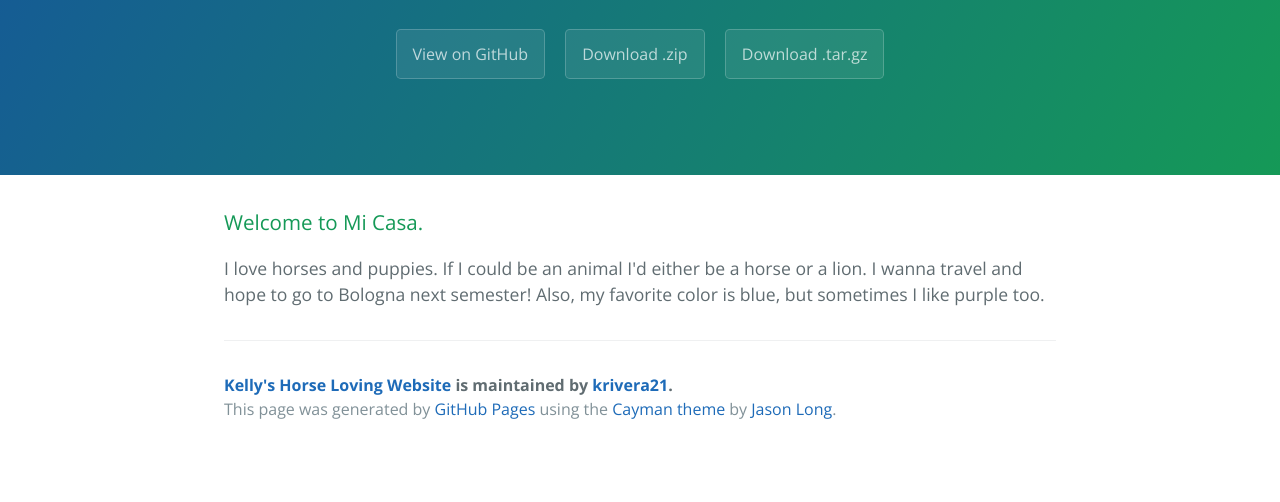
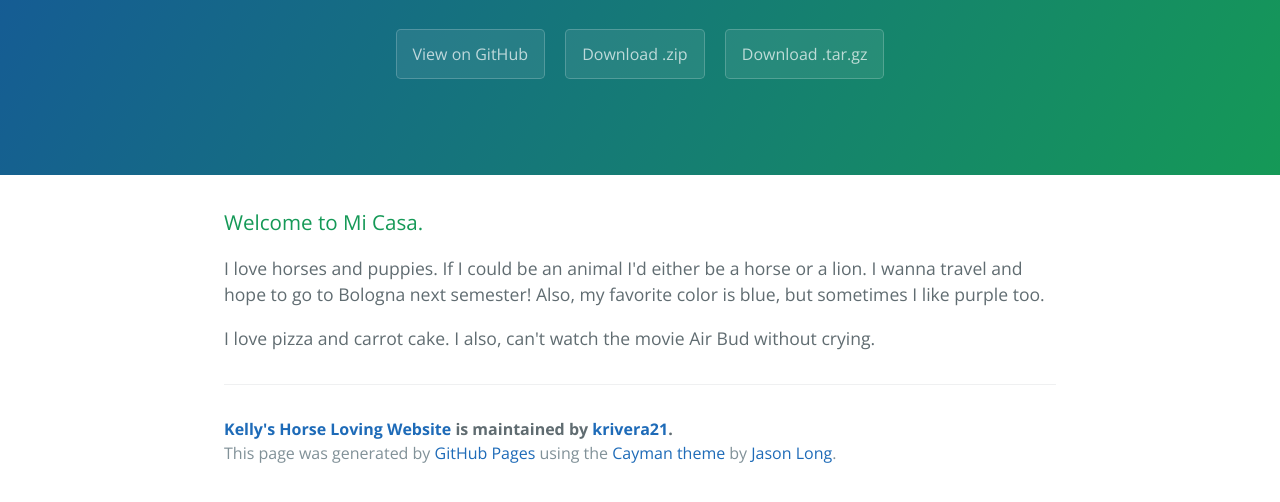
Before and after one commit to krivera21/kelly.github.io, a plain HTML site: page index.html in a window 1280 px wide. Shown: the part 208-710 px from the top of the page. Drawn offline with nearby package versions, Linux system fonts and the light colour scheme.

Commit message:
Added a paragraph
About Air Bud

```diff
--- a/index.html
+++ b/index.html
@@ -23,7 +23,7 @@
 <a id="welcome-to-mi-casa" class="anchor" href="#welcome-to-mi-casa" aria-hidden="true"><span aria-hidden="true" class="octicon octicon-link"></span></a>Welcome to Mi Casa.</h3>
 
 <p>I love horses and puppies. If I could be an animal I'd either be a horse or a lion. I wanna travel and hope to go to Bologna next semester! Also, my favorite color is blue, but sometimes I like purple too. </p>
-
+<p>I love pizza and carrot cake. I also, can't watch the movie Air Bud without crying.</p>
       <footer class="site-footer">
         <span class="site-footer-owner"><a href="https://github.com/krivera21/kelly.github.io">Kelly&#39;s Horse Loving Website </a> is maintained by <a href="https://github.com/krivera21">krivera21</a>.</span>
 
```
